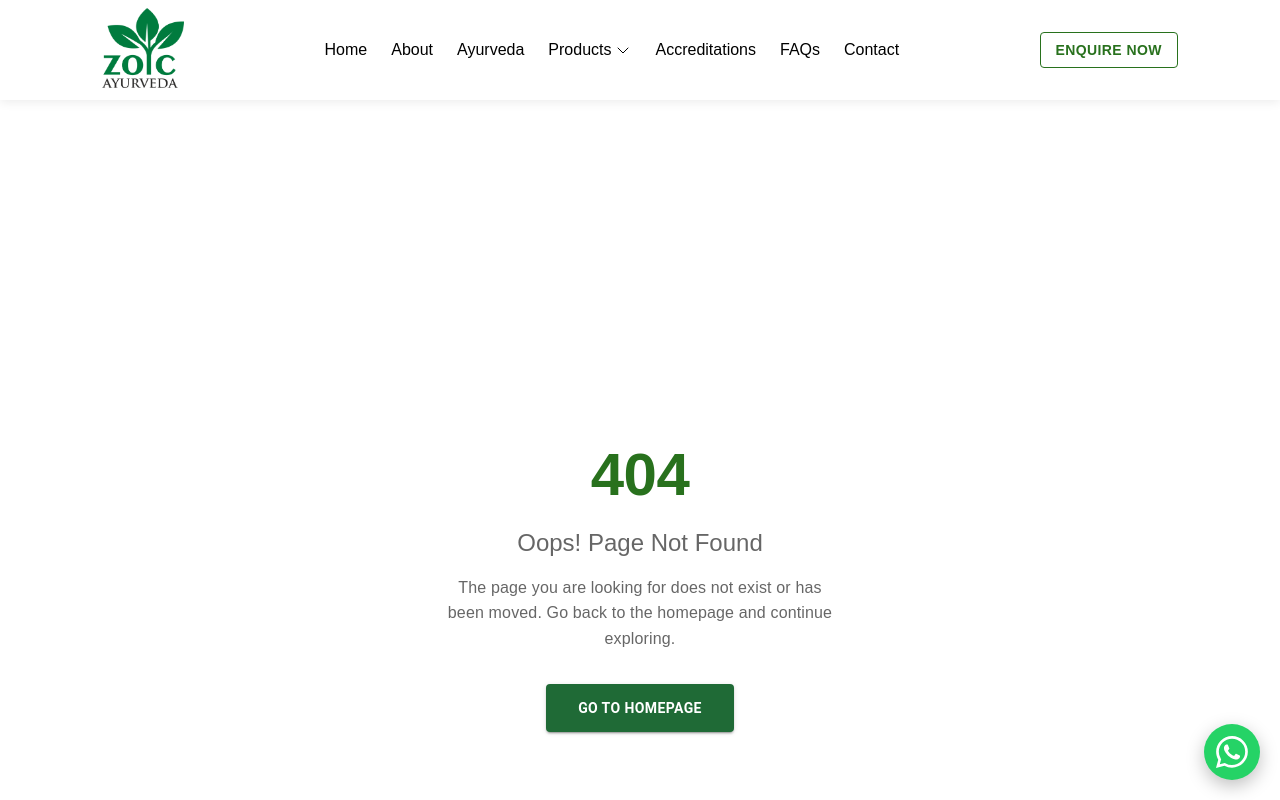
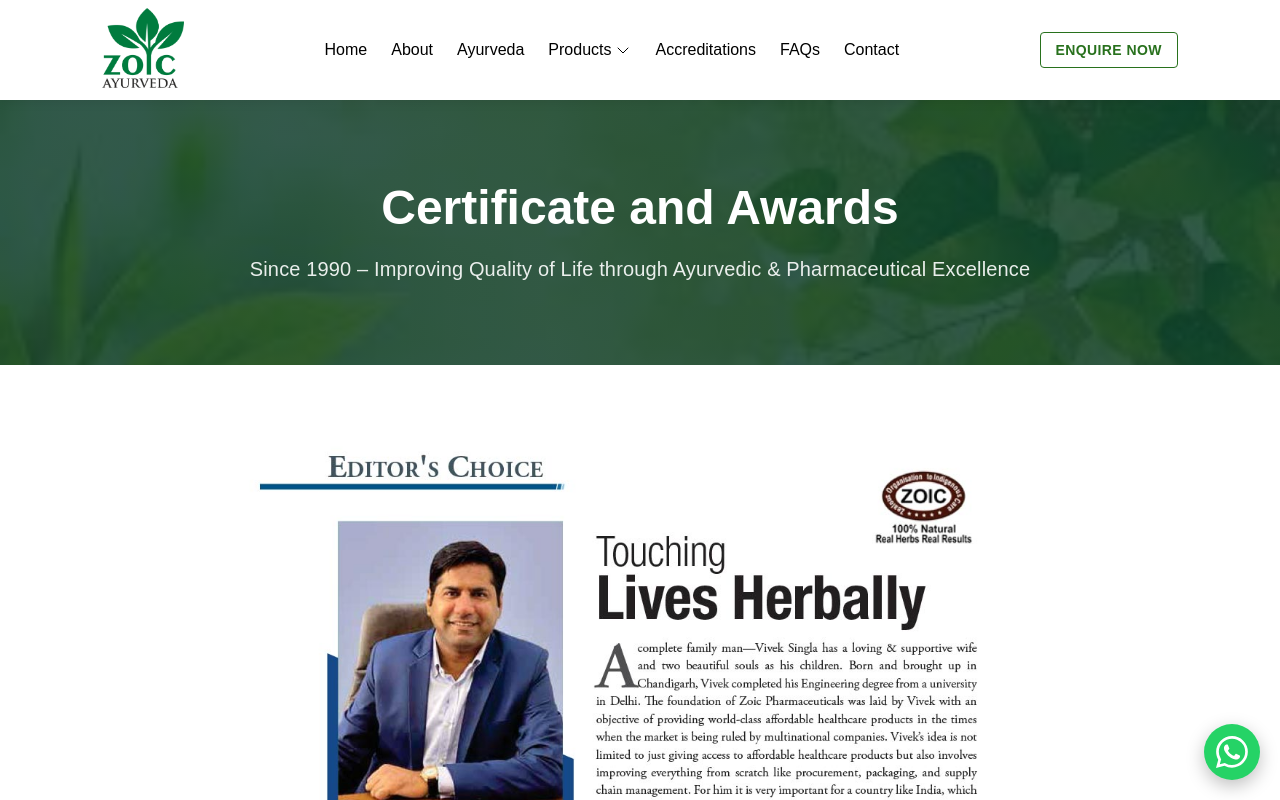
Before and after one commit to zoic-dev/zoicayurveda, a Next.js app: page /certificate-and-awards in a window 1280 px wide. Before the commit this address had no page. Shown: the top 800 px of the page. Built offline with nearby package versions, Linux system fonts and the light colour scheme; some icons are missing; a web font is replaced by a local one.

Commit message:
pages updated

```diff
--- /dev/null
+++ b/app/certificate-and-awards/page.js
@@ -0,0 +1,55 @@
+// app/returns-and-exchanges/page.js
+
+import {
+    Container,
+    Typography,
+    Box,
+    Divider,
+    List,
+    ListItem,
+    ListItemText,
+} from "@mui/material";
+
+/* =========================
+   SEO – Next.js App Router
+========================= */
+export const metadata = {
+    title: "Certificate and Awards | Zoic Ayurveda",
+    description:
+        "Learn about Zoic Ayurveda's certificates and awards",
+    robots: "index, follow",
+    alternates: {
+        canonical: "https://www.ayurveda.com/certificate-and-awards",
+    },
+};
+
+export default function CertificateAndAwards() {
+    return (
+        <>
+            {/* HERO */}
+            <Box
+                sx={{
+                    py: 10,
+                    background:
+                        "linear-gradient(rgba(15,61,46,0.85), rgba(15,61,46,0.85)), url('/images/herbal-bg.jpg')",
+                    backgroundSize: "cover",
+                    color: "#fff",
+                    textAlign: "center",
+                }}
+            >
+                <Container maxWidth="md">
+                    <Typography variant="h3" fontWeight={700} gutterBottom color="white">
+                        Certificate and Awards
+                    </Typography>
+                    <Typography variant="h6" sx={{ opacity: 0.9 }} color="white">
+                        Since 1990 – Improving Quality of Life through Ayurvedic & Pharmaceutical Excellence
+                    </Typography>
+                </Container>
+            </Box>
+
+            <Container maxWidth="md" sx={{ py: { xs: 6, md: 10 } }}>
+                <img src={"/awards.jpg"} style={{ width: '100%' }} />
+            </Container>
+        </>
+    );
+}
--- a/app/returns-and-exchanges/page.js
+++ b/app/returns-&-exchanges/page.js
@@ -19,7 +19,7 @@ export const metadata = {
         "Learn about Zoic Ayurveda's return, refund, exchange, and cancellation policies.",
     robots: "index, follow",
     alternates: {
-        canonical: "https://www.ayurveda.com/returns-and-exchanges",
+        canonical: "https://www.ayurveda.com/returns-&-exchanges",
     },
 };
 
```
Also changed, not shown: app/ayurveda/PageContent.js (+8 -7 lines), app/sitemap.js (+7 -3 lines), app/shipping-&-delivery/page.js (renamed from app/shipping-and-delivery/page.js), public/awards.jpg (added).
